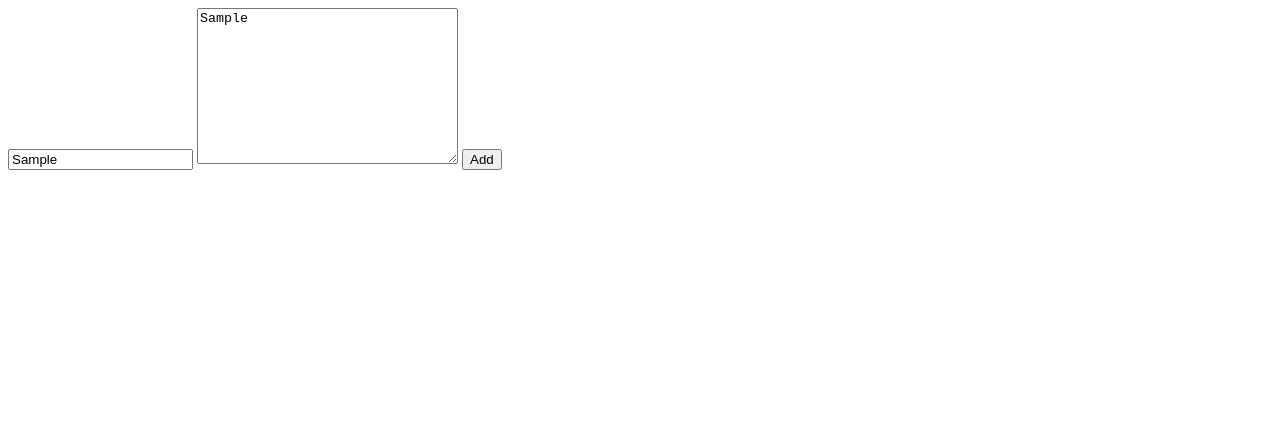
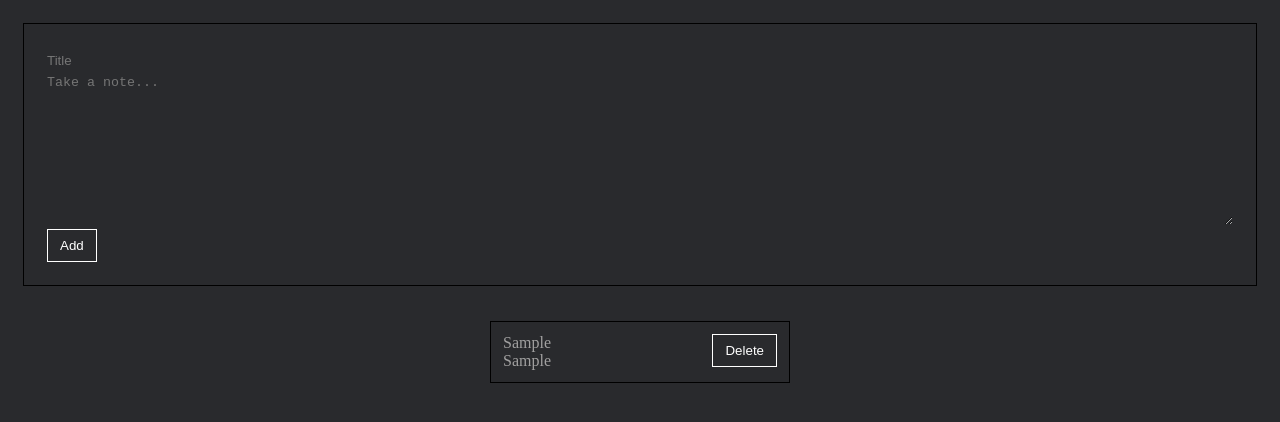
Before and after one commit to 4256aniket/Google-Keep-Clone, a plain HTML site: page index.html in a window 1280 px wide. Both pictures are taken after typing "Sample", "Sample" into the empty fields and a click on the button "Add". Drawn offline with Linux system fonts and the light colour scheme.

Commit message:
some progress

```diff
--- a/index.html
+++ b/index.html
@@ -9,13 +9,14 @@
 </head>
 <body>
     <div class="container">
-        <div class="input-box">
-            <input type="text" placeholder="Title">
-            <textarea name="" id="" cols="30" rows="10" placeholder="Take a note..."></textarea>
+        <div id="input-box">
+            <input type="text" placeholder="Title" id="addTitle">
+            <textarea id="addText" name="" id="" cols="30" rows="10" placeholder="Take a note..."></textarea>
             <button id="addNote">Add</button>
-            <div id="notes">
 
-            </div>
+        </div>
+        <div id="notes">
+
         </div>
     </div>
 <script src="script.js"></script>
--- a/script.js
+++ b/script.js
@@ -0,0 +1,64 @@
+const addTitle = document.getElementById("addTitle");
+const addtext = document.getElementById("addText");
+const addNoteButton = document.getElementById("addNote");
+const notesDiv = document.getElementById("notes");
+
+showNotes();
+
+function addNotes() {
+  let notes = localStorage.getItem("notes");
+  if (notes === null) {
+    notes = [];
+  } else {
+    notes = JSON.parse(notes);
+  }
+  if (addText.value == "") {
+    alert("Add your note fisrt !!");
+    return;
+  }
+
+  const noteObj = {
+    title: addTitle.value,
+    text: addText.value,
+  };
+  addTitle.value = "";
+  addText.value = "";
+  notes.push(noteObj);
+  localStorage.setItem("notes", JSON.stringify(notes));
+  showNotes();
+}
+
+function showNotes() {
+  let notesHTML = "";
+  let notes = localStorage.getItem("notes");
+  if (notes === null) {
+    return;
+  } else {
+    notes = JSON.parse(notes);
+  }
+  for (let i = 0; i < notes.length; i++) {
+    notesHTML += `<div class="note">
+            <button class="deleteNote" id="${i}" onclick="deleteNote(${i})">Delete</button>
+            <div class="title">${
+              notes[i].title === "" ? "Note" : notes[i].title
+            }</div>
+            <div class="text">${notes[i].text}</div>
+        </div>`;
+  }
+  notesDiv.innerHTML = notesHTML;
+}
+
+function deleteNote(ind) {
+  let notes = localStorage.getItem("notes");
+  if (notes === null) {
+    return;
+  } else {
+    notes = JSON.parse(notes);
+  }
+
+  notes.splice(ind, 1);
+  localStorage.setItem("notes", JSON.stringify(notes));
+  showNotes();
+}
+
+addNoteButton.addEventListener("click", addNotes);
--- a/styles.css
+++ b/styles.css
@@ -0,0 +1,54 @@
+* {
+  margin: 0;
+  padding: 0;
+  box-sizing: border-box;
+}
+
+.container {
+  height: 100vh;
+  width: 100vw;
+  padding: 23px;
+  background-color: #292a2d;
+}
+
+#input-box {
+  border: 1px solid black;
+  padding: 23px;
+}
+
+input,
+textarea {
+  width: 100%;
+  background-color: transparent;
+  outline: none;
+  margin-top: 6px;
+  border: none;
+  color: white;
+}
+
+button {
+  background-color: transparent;
+  color: white;
+  padding: 8px 12px;
+  border: 1px solid white;
+}
+
+#notes {
+  padding: 23px;
+  display: flex;
+  justify-content: space-around;
+  flex-wrap: wrap;
+}
+
+.note {
+  background: transparent;
+  width: 300px;
+  padding: 12px;
+  margin: 12px;
+  color: #a1a0a0;
+  border: 1px solid black;
+}
+
+.deleteNote {
+  float: right;
+}
```
